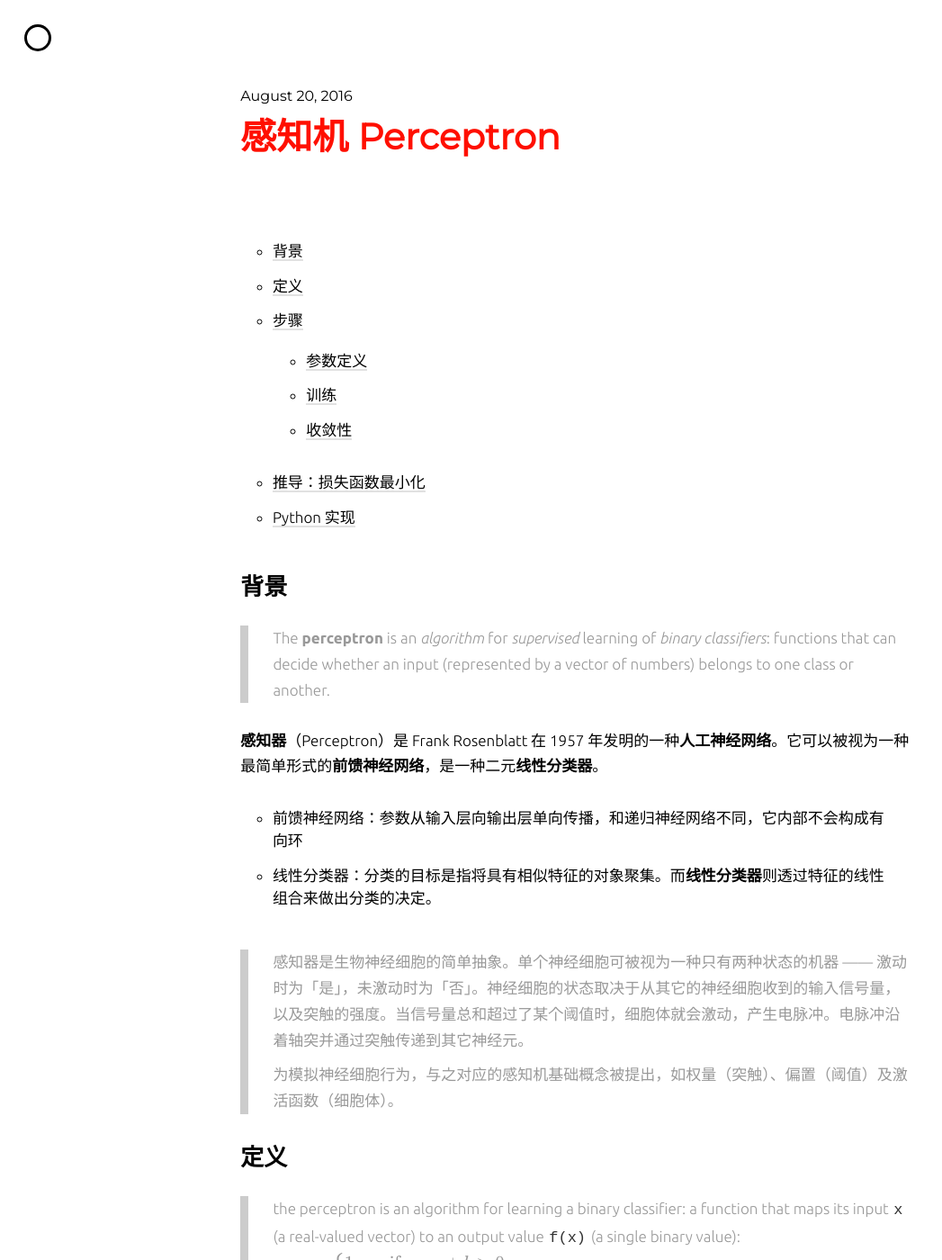
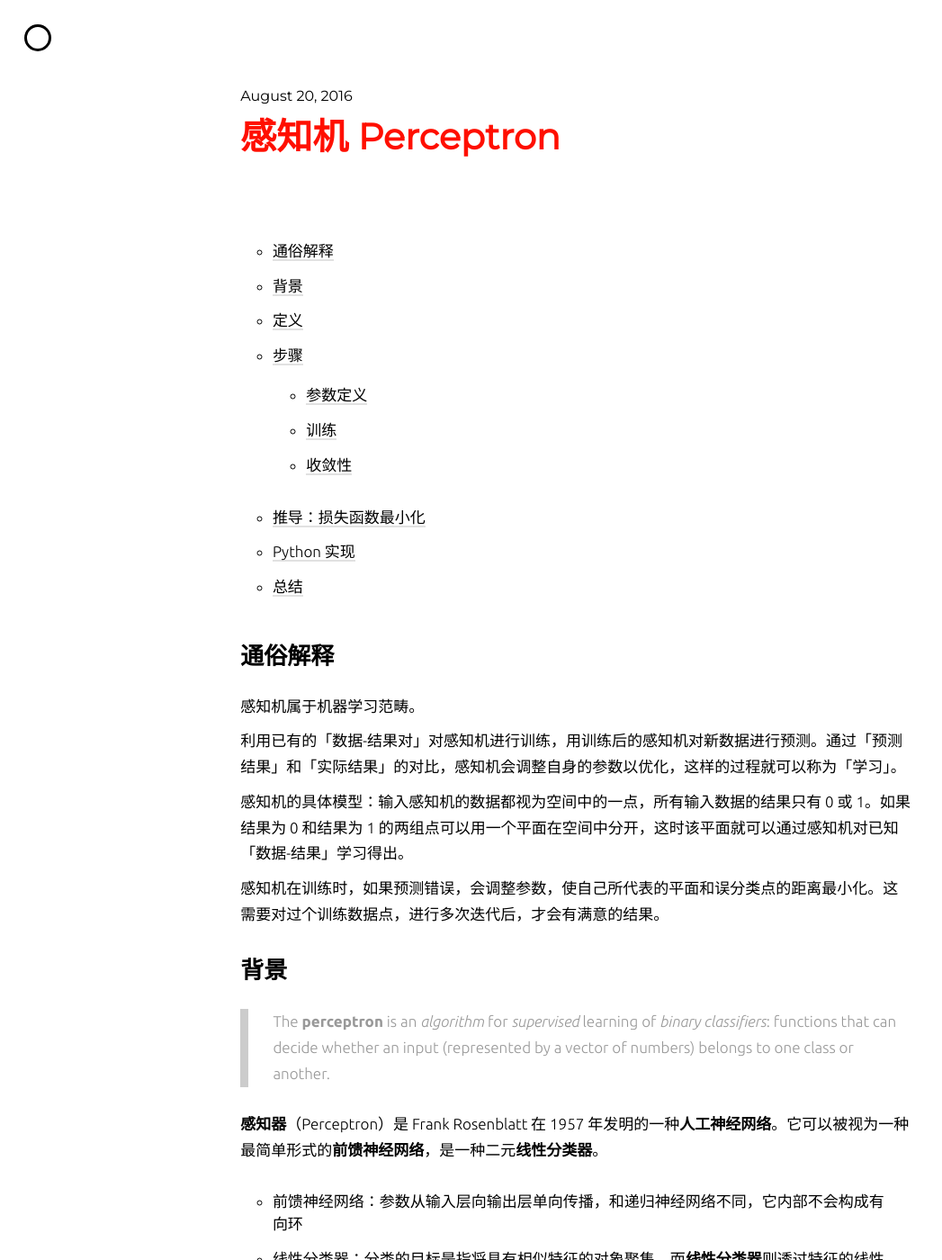
Before and after one commit to Liwink/liwink.github.io, a Jekyll site: the page built from _posts/2016-08-20-感知机-perceptron.md, in a window 1280 px wide and 1400 px high. Shown: the whole window at 90% size, without its empty margins (0-1047 px from the left). Built offline with Jekyll 4.4.1, drawn with Linux system fonts in a browser that asks for light colours; nearby versions of some CDN libraries; formulas are drawn with MathJax 3; some of the changed text lies outside the part shown.

Commit message:
Update perceptron

```diff
--- a/_posts/2016-08-20-感知机-perceptron.md
+++ b/_posts/2016-08-20-感知机-perceptron.md
@@ -1,5 +1,16 @@
 * TOC
 {:toc}
+
+
+#### 通俗解释
+
+感知机属于机器学习范畴。
+
+利用已有的「数据-结果对」对感知机进行训练，用训练后的感知机对新数据进行预测。通过「预测结果」和「实际结果」的对比，感知机会调整自身的参数以优化，这样的过程就可以称为「学习」。
+
+感知机的具体模型：输入感知机的数据都视为空间中的一点，所有输入数据的结果只有 0 或 1。如果结果为 0 和结果为 1 的两组点可以用一个平面在空间中分开，这时该平面就可以通过感知机对已知「数据-结果」学习得出。
+
+感知机在训练时，如果预测错误，会调整参数，使自己所代表的平面和误分类点的距离最小化。这需要对过个训练数据点，进行多次迭代后，才会有满意的结果。
 
 #### 背景
 
@@ -55,12 +66,6 @@
 
 
 
-
-
-
-
-
-
 ##### 训练
 
 1. 初始化权值和偏置。权值可以随机初始化为较小值；
@@ -87,10 +92,6 @@
       $$
       \frac{1}{s}\sum_{j=1}^{s} |d_j - y_j(t)| < \gamma
       $$
-
-
-
-
 
 
 
@@ -175,3 +176,22 @@ class Perceptron:
     def _predict(self, X):
         return np.where(self._net_input(X) >= 0.0, 1, -1)
 {% endhighlight %}
+
+
+
+#### 总结
+
+模型 - 策略 - 算法 -收敛性
+
+1. 感知机是根据输入实例的特征向量 x 对其进行二元分类的线性分类模型：
+   $$
+   f(x) = sign(w \cdot x + b)
+   $$
+   。
+   感知机模型对应于输入空间（特征空间）中的分离超平面 `w·x + b = 0`。
+
+2. 感知机学习的策略是极小化损失函数，损失函数对应于误分类点到超平面的总距离。
+
+3. 感知机学习算法是基于随机梯度下降法的对损失函数的极小化算法。
+
+4. 当训练数据集线性可分时，感知机学习算法是收敛的。
```
